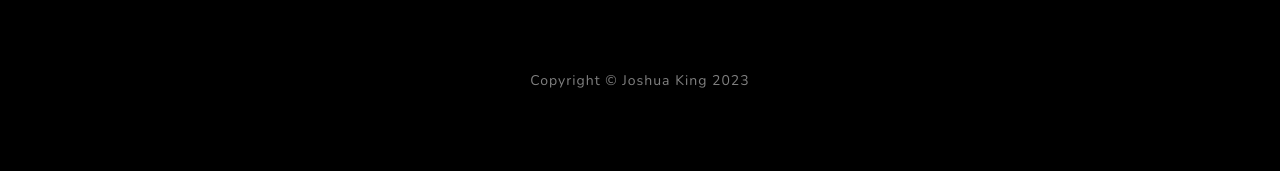
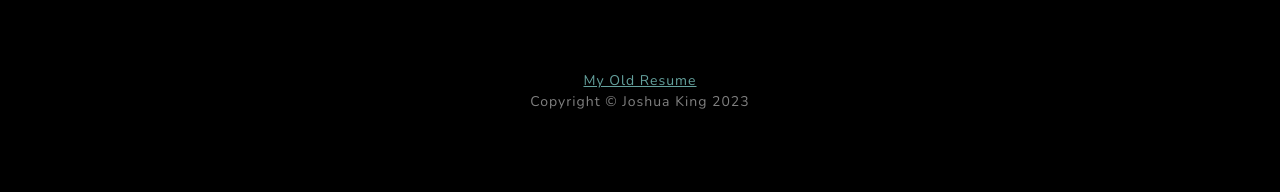
Before and after one commit to jrk801098/Final_Project, a plain HTML site: page index.html in a window 1280 px wide. Shown: the part 5026-5218 px from the top of the page. Before the commit the page ends 5197 px from the top, so only its background shows below. Drawn offline with nearby package versions, Linux system fonts and the light colour scheme.

Commit message:
Add files via upload

```diff
--- a/index.html
+++ b/index.html
@@ -150,7 +150,10 @@
             </div>
         </section>
         <!-- Footer-->
-        <footer class="footer bg-black small text-center text-white-50"><div class="container px-4 px-lg-5">Copyright &copy; Joshua King 2023</div></footer>
+        <footer class="footer bg-black small text-center text-white-50"><div class="container px-4 px-lg-5">
+            <a href="html/my_document.html">My Old Resume</a>
+            <br>
+            Copyright &copy; Joshua King 2023</div></footer>
         <!-- Bootstrap core JS-->
         <script src="https://cdn.jsdelivr.net/npm/bootstrap@5.2.3/dist/js/bootstrap.bundle.min.js"></script>
         <!-- Core theme JS-->
```
